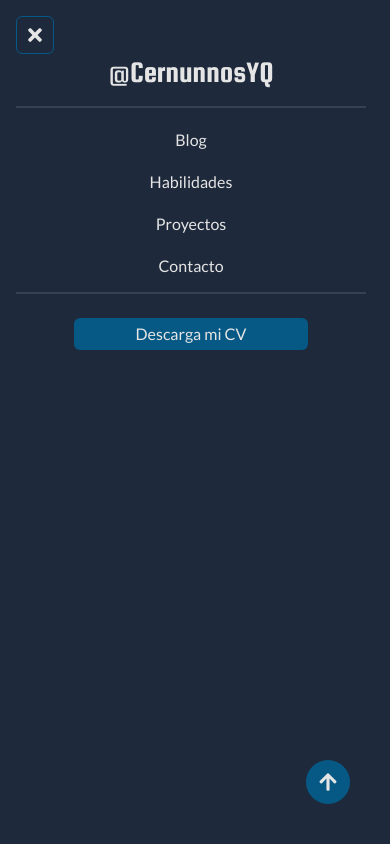
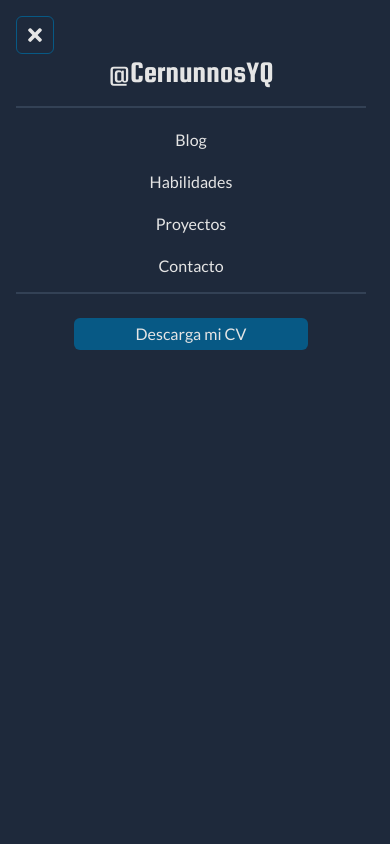
Before and after one commit to CernunnosYQ/Portfolio-Client, a React (Vite) app: page / in a window 390 px wide. Both pictures are taken after a click on the button 355 px from the left and 35 px from the top of the page. Shown: the top 844 px of the page. Built offline with nearby package versions, Linux system fonts and the light colour scheme.

Commit message:
Getting on it again...

```diff
--- a/index.html
+++ b/index.html
@@ -1,5 +1,5 @@
 <!DOCTYPE html>
-<html lang="en">
+<html lang="es">
   <head>
     <meta charset="UTF-8" />
     <meta name="viewport" content="width=device-width, initial-scale=1.0">
@@ -7,7 +7,7 @@
     <link rel="preconnect" href="https://fonts.googleapis.com">
     <link rel="preconnect" href="https://fonts.gstatic.com" crossorigin>
     <link href="https://fonts.googleapis.com/css2?family=Lato&family=Raleway:wght@700&family=Squada+One&display=swap" rel="stylesheet">
-    <title>Vite + React + TS</title>
+    <title>Yair Quintana | Portfolio</title>
   </head>
   <body>
     <div id="root"></div>
--- a/package.json
+++ b/package.json
@@ -27,6 +27,6 @@
     "postcss": "^8.4.21",
     "tailwindcss": "^3.2.6",
     "typescript": "^4.9.3",
-    "vite": "^4.1.0"
+    "vite": "^4.4.2"
   }
 }
--- a/src/Components/NavbarOutOfCanvas.tsx
+++ b/src/Components/NavbarOutOfCanvas.tsx
@@ -24,7 +24,7 @@ function NavbarOutOfCanvas(props: NavbarOOCProps) {
         <FaBars />
       </button>
     </div>
-    <div className={(isHidden ? "hidden" : "") + " fixed z-15 bg-slate-800 h-screen w-screen sm:w-2/3 top-0 sm:right-0 \
+    <div className={(isHidden ? "hidden" : "") + " fixed z-20 bg-slate-800 h-screen w-screen sm:w-2/3 top-0 sm:right-0 \
       transition-all duration-500"}>
       <nav className="m-4 mr-6">
         <div>
```
Also changed, not shown: 1 other file (tests, documents, lock files or other folders).
